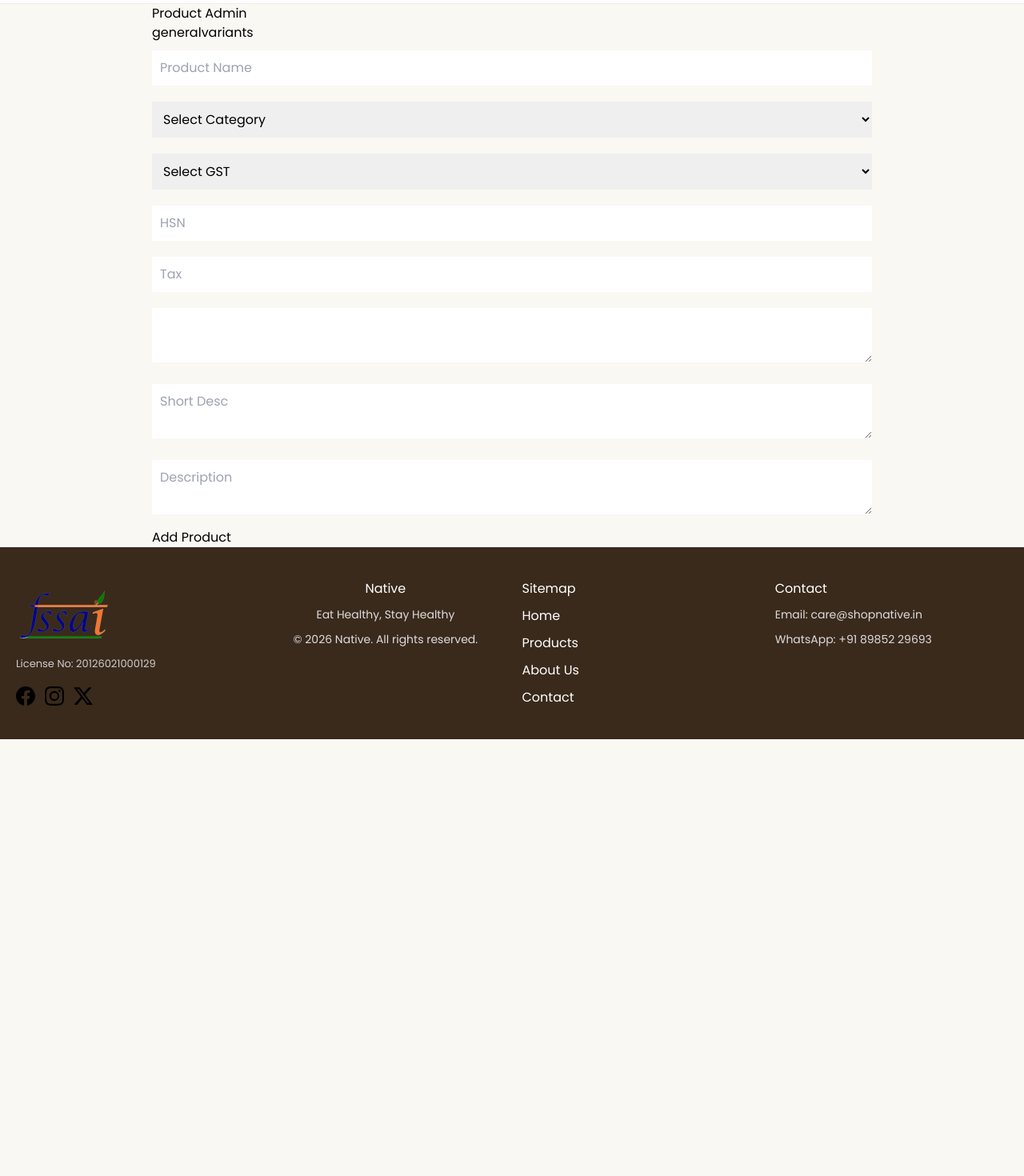
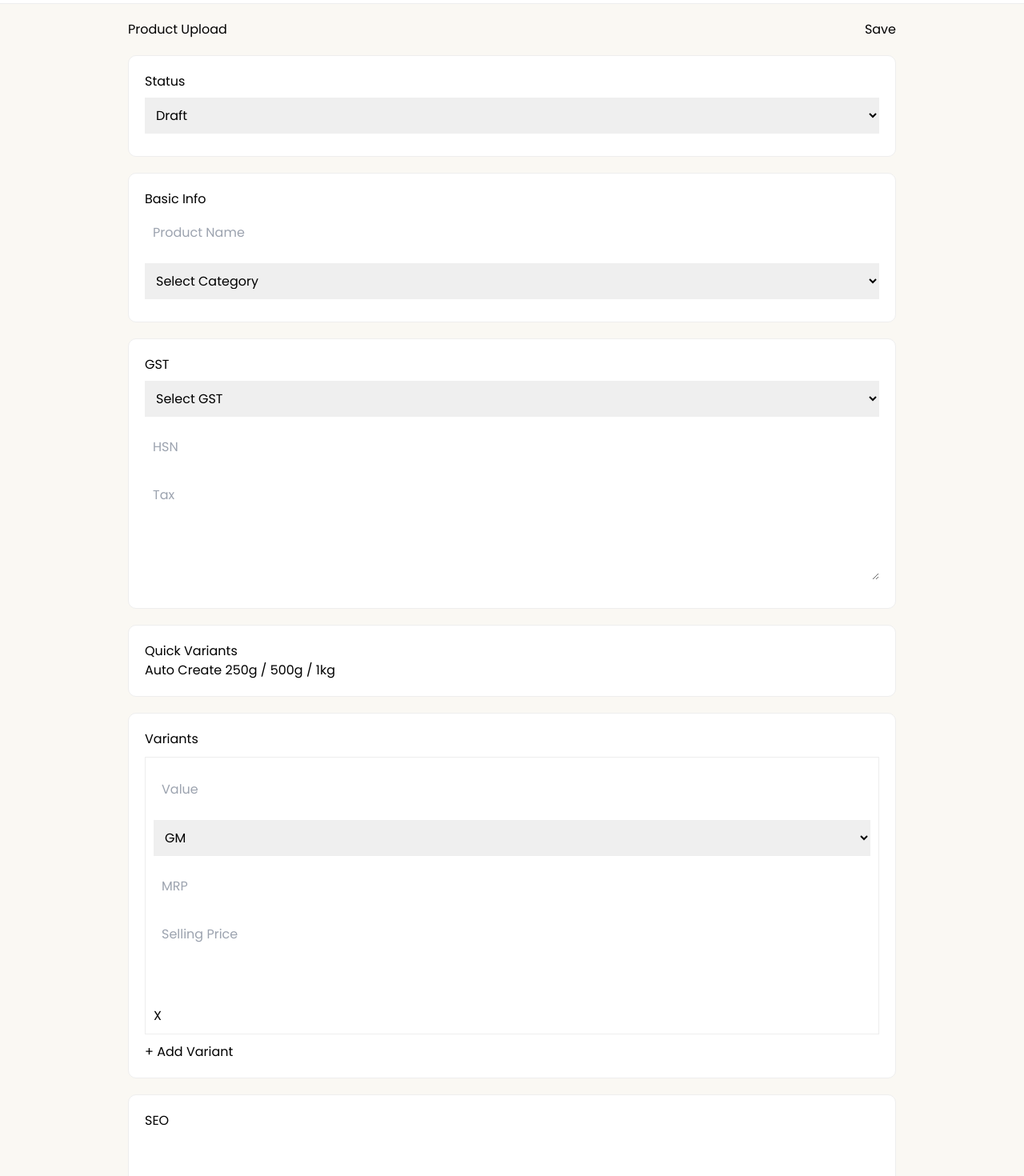
Before and after one commit to nagarajukandula55/native, a Next.js app: page /admin/products in a window 1280 px wide. Shown: the part 60-1530 px from the top of the page at 80% size. Before the commit the page ends 984 px from the top, so only its background shows below. Built offline with nearby package versions, Linux system fonts and the light colour scheme.

Commit message:
Update page.js

```diff
--- a/app/admin/products/page.js
+++ b/app/admin/products/page.js
@@ -4,13 +4,13 @@ import { useState, useEffect } from "react";
 
 export default function ProductUpload() {
 
-  const createVariant = () => ({
+  const emptyVariant = {
     value: "",
     unit: "GM",
     sku: "",
     mrp: "",
     sellingPrice: "",
-  });
+  };
 
   const emptyForm = {
     name: "",
@@ -23,55 +23,82 @@ export default function ProductUpload() {
     shortDescription: "",
     ingredients: "",
     shelfLife: "",
-    variants: [createVariant()],
+    images: [],
+    variants: [emptyVariant],
   };
 
   const [form, setForm] = useState(emptyForm);
   const [productKey, setProductKey] = useState("");
   const [slug, setSlug] = useState("");
-  const [tab, setTab] = useState("general");
 
-  /* ================= GST ================= */
+  /* 🔥 NEW STATES (ADDED ONLY) */
+  const [seo, setSeo] = useState({
+    title: "",
+    description: "",
+    keywords: "",
+  });
+
+  const [status, setStatus] = useState("draft");
+
+  /* ================= GST CONFIG ================= */
 
   const gstOptions = [
+    {
+      name: "Flours & Meals (Cereal Based)",
+      hsn: "1101 / 1102 / 1106",
+      tax: 5,
+      desc: "Flour, meal and powder of cereals, pulses, millets",
+    },
     {
       name: "Food Preparations (Not Elsewhere Specified)",
       hsn: "2106",
       tax: 5,
-      desc: "Food preparations not elsewhere specified (includes dosa mix, idli mix)",
-    },
-    {
-      name: "Flours & Meals",
-      hsn: "1101 / 1106",
-      tax: 5,
-      desc: "Flour, meal and powder of cereals",
+      desc: "Includes dosa mix, idli mix, batter mix",
     },
     {
       name: "Spices",
       hsn: "0904 - 0910",
       tax: 5,
-      desc: "Spices including masalas",
+      desc: "Spices and masalas",
     },
     {
       name: "Edible Oils",
       hsn: "1507 - 1515",
       tax: 5,
-      desc: "Vegetable oils",
+      desc: "Cold pressed and vegetable oils",
     },
     {
-      name: "Prepared Foods",
+      name: "Prepared / Preserved Foods",
       hsn: "2001 - 2008",
       tax: 12,
-      desc: "Pickles, chutneys",
+      desc: "Pickles, chutneys, preserved foods",
+    },
+    {
+      name: "Ready to Eat / Packaged Food",
+      hsn: "1904 / 2106",
+      tax: 12,
+      desc: "Packaged ready food",
+    },
+    {
+      name: "Namkeen / Snack Items",
+      hsn: "2106",
+      tax: 12,
+      desc: "Snacks and mixtures",
     },
   ];
 
-  const categories = [
+  const websiteCategories = [
     "Instant Mixes",
-    "Spices",
-    "Oils",
-    "Flours",
-    "Snacks",
+    "Spices & Masalas",
+    "Cold Pressed Oils",
+    "Flours & Millets",
+    "Ready to Cook",
+    "Ready to Eat",
+    "Pickles & Chutneys",
+    "Snacks & Namkeen",
+    "Breakfast Essentials",
+    "Combo Packs",
+    "New Arrivals",
   ];
 
   /* ================= AUTO ================= */
@@ -79,18 +106,38 @@ export default function ProductUpload() {
   useEffect(() => {
     if (!form.name) return;
 
-    const clean = form.name.replace(/native/gi, "").trim();
+    let clean = form.name.replace(/native/gi, "").trim();
+
     const key = clean.toUpperCase().replace(/[^A-Z0-9]/g, "");
     setProductKey(key);
 
-    const slugGen = form.name.toLowerCase().replace(/[^a-z0-9]+/g, "-");
+    const slugGen = form.name
+      .toLowerCase()
+      .replace(/[^a-z0-9]+/g, "-")
+      .replace(/(^-|-$)/g, "");
+
     setSlug(slugGen);
+
+    /* SEO AUTO */
+    setSeo({
+      title: `${form.name} | Buy Online`,
+      description: `Buy ${form.name} at best price with premium quality.`,
+      keywords: `${form.name}, buy online`,
+    });
+
   }, [form.name]);
 
+  /* ================= GST AUTO ================= */
+
   useEffect(() => {
-    const selected = gstOptions.find(g => g.name === form.gstCategory);
+    if (!form.gstCategory) return;
+
+    const selected = gstOptions.find(
+      (g) => g.name === form.gstCategory
+    );
+
     if (selected) {
-      setForm(prev => ({
+      setForm((prev) => ({
         ...prev,
         hsn: selected.hsn,
         tax: selected.tax,
@@ -105,7 +152,7 @@ export default function ProductUpload() {
     const updated = [...form.variants];
     updated[i][field] = value;
 
-    if (updated[i].value && productKey) {
+    if (updated[i].value) {
       const seq = String(i + 1).padStart(3, "0");
       updated[i].sku = `NA-${productKey}-${seq}-${updated[i].value}${updated[i].unit}`;
     }
@@ -114,7 +161,7 @@ export default function ProductUpload() {
   }
 
   function addVariant() {
-    setForm({ ...form, variants: [...form.variants, createVariant()] });
+    setForm({ ...form, variants: [...form.variants, emptyVariant] });
   }
 
   function removeVariant(i) {
@@ -124,14 +171,30 @@ export default function ProductUpload() {
     });
   }
 
+  /* 🔥 BULK VARIANT GENERATOR */
+  function generateVariants() {
+    const sizes = ["250GM", "500GM", "1KG"];
+
+    const newVariants = sizes.map((s, i) => ({
+      value: s.replace(/[A-Z]/g, ""),
+      unit: s.replace(/[0-9]/g, ""),
+      sku: `NA-${productKey}-${String(i + 1).padStart(3, "0")}-${s}`,
+      mrp: "",
+      sellingPrice: "",
+    }));
+
+    setForm({ ...form, variants: newVariants });
+  }
+
   /* ================= SUBMIT ================= */
 
   async function handleSubmit(e) {
-    e.preventDefault();
+    e?.preventDefault();
 
     for (let v of form.variants) {
       await fetch("/api/admin/products", {
         method: "POST",
+        headers: { "Content-Type": "application/json" },
         body: JSON.stringify({
           ...form,
           variant: `${v.value}${v.unit}`,
@@ -140,6 +203,8 @@ export default function ProductUpload() {
           sellingPrice: v.sellingPrice,
           productKey,
           slug,
+          seo,
+          status,
         }),
       });
     }
@@ -152,91 +217,117 @@ export default function ProductUpload() {
   return (
     <div className="container">
 
-      <h1>Product Admin</h1>
-
-      <div className="tabs">
-        {["general", "variants"].map(t => (
-          <button key={t} onClick={() => setTab(t)}>
-            {t}
-          </button>
-        ))}
+      <div className="header">
+        <h1>Product Upload</h1>
+        <button onClick={handleSubmit}>Save</button>
       </div>
 
-      <form onSubmit={handleSubmit}>
+      <form>
 
-        {tab === "general" && (
-          <>
-            <input placeholder="Product Name"
+        {/* STATUS */}
+        <div className="card">
+          <h3>Status</h3>
+          <select value={status} onChange={(e)=>setStatus(e.target.value)}>
+            <option value="draft">Draft</option>
+            <option value="active">Active</option>
+          </select>
+        </div>
+
+        {/* BASIC */}
+        <div className="card">
+          <h3>Basic Info</h3>
+
+          <input
+            placeholder="Product Name"
+            value={form.name}
             onChange={(e)=>setForm({...form,name:e.target.value})}
           />
 
           <select onChange={(e)=>setForm({...form,category:e.target.value})}>
             <option>Select Category</option>
-              {categories.map(c => <option key={c}>{c}</option>)}
+            {websiteCategories.map(c=> <option key={c}>{c}</option>)}
           </select>
+        </div>
+
+        {/* GST */}
+        <div className="card">
+          <h3>GST</h3>
 
           <select onChange={(e)=>setForm({...form,gstCategory:e.target.value})}>
             <option>Select GST</option>
-              {gstOptions.map(g => (
-                <option key={g.name}>{g.name}</option>
+            {gstOptions.map(g=>(
+              <option key={g.name}>{g.name} ({g.tax}%)</option>
             ))}
           </select>
 
-            <input value={form.hsn} readOnly placeholder="HSN" />
-            <input value={form.tax} readOnly placeholder="Tax" />
+          <input value={form.hsn} readOnly placeholder="HSN"/>
+          <input value={form.tax} readOnly placeholder="Tax"/>
+          <textarea value={form.gstDescription} readOnly/>
+        </div>
 
-            <textarea value={form.gstDescription} readOnly />
+        {/* BULK VARIANT */}
+        <div className="card">
+          <h3>Quick Variants</h3>
+          <button type="button" onClick={generateVariants}>
+            Auto Create 250g / 500g / 1kg
+          </button>
+        </div>
 
-            <textarea placeholder="Short Desc"
-              onChange={(e)=>setForm({...form,shortDescription:e.target.value})}
-            />
+        {/* VARIANTS */}
+        <div className="card">
+          <h3>Variants</h3>
 
-            <textarea placeholder="Description"
-              onChange={(e)=>setForm({...form,description:e.target.value})}
-            />
-          </>
-        )}
+          {form.variants.map((v,i)=>{
 
-        {tab === "variants" && (
-          <>
-            {form.variants.map((v,i)=>(
-              <div key={i} className="row">
+            const discount =
+              v.mrp && v.sellingPrice
+                ? Math.round(((v.mrp - v.sellingPrice)/v.mrp)*100)
+                : 0;
 
-                <input placeholder="Value"
-                  onChange={(e)=>updateVariant(i,"value",e.target.value)}
-                />
+            return (
+              <div key={i} className="variant">
 
+                <input placeholder="Value" onChange={(e)=>updateVariant(i,"value",e.target.value)}/>
                 <select onChange={(e)=>updateVariant(i,"unit",e.target.value)}>
-                  <option>GM</option><option>KG</option>
+                  <option>GM</option><option>KG</option><option>ML</option><option>L</option>
                 </select>
+                <input placeholder="MRP" onChange={(e)=>updateVariant(i,"mrp",e.target.value)}/>
+                <input placeholder="Selling Price" onChange={(e)=>updateVariant(i,"sellingPrice",e.target.value)}/>
 
-                <input placeholder="MRP"
-                  onChange={(e)=>updateVariant(i,"mrp",e.target.value)}
-                />
-
-                <input placeholder="Selling"
-                  onChange={(e)=>updateVariant(i,"sellingPrice",e.target.value)}
-                />
-
-                <input value={v.sku} readOnly />
+                <input value={v.sku} readOnly/>
 
                 <button type="button" onClick={()=>removeVariant(i)}>X</button>
 
+                <div className="meta">
+                  {v.sku}
+                  {discount>0 && <span>{discount}% OFF</span>}
                 </div>
-            ))}
 
-            <button type="button" onClick={addVariant}>Add Variant</button>
-          </>
-        )}
+              </div>
+            );
+          })}
 
-        <button>Add Product</button>
+          <button type="button" onClick={addVariant}>+ Add Variant</button>
+        </div>
+
+        {/* SEO */}
+        <div className="card">
+          <h3>SEO</h3>
+
+          <input value={seo.title} onChange={(e)=>setSeo({...seo,title:e.target.value})}/>
+          <textarea value={seo.description} onChange={(e)=>setSeo({...seo,description:e.target.value})}/>
+          <input value={seo.keywords} onChange={(e)=>setSeo({...seo,keywords:e.target.value})}/>
+        </div>
 
       </form>
 
       <style jsx>{`
-        .container{max-width:900px;margin:auto}
-        input,select,textarea{width:100%;margin:10px 0;padding:10px}
-        .row{display:grid;grid-template-columns:1fr 1fr 1fr 1fr 2fr auto;gap:10px}
+        .container{max-width:1000px;margin:auto;padding:20px;}
+        .header{display:flex;justify-content:space-between;margin-bottom:20px;}
+        .card{background:#fff;padding:20px;margin-bottom:20px;border-radius:10px;border:1px solid #eee;}
+        input,select,textarea{width:100%;padding:10px;margin:8px 0;}
+        .variant{border:1px solid #eee;padding:10px;margin:10px 0;}
+        .meta{display:flex;gap:10px;}
       `}</style>
 
     </div>
```
Lines whose indentation alone changed are shown as unchanged.
